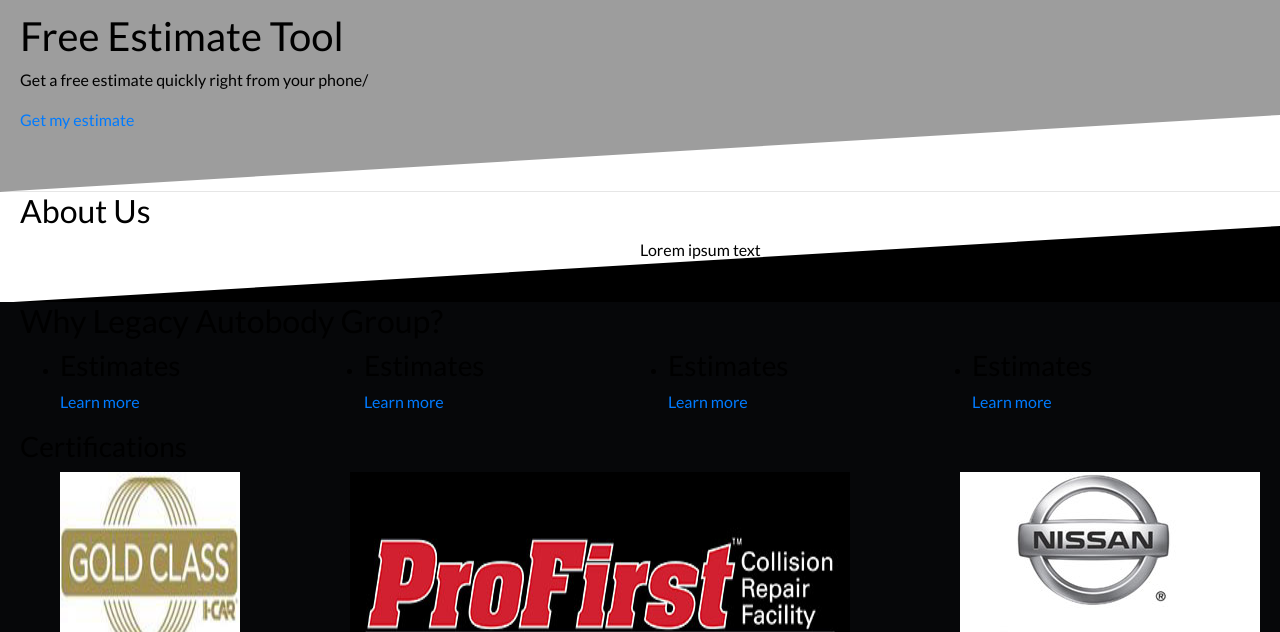
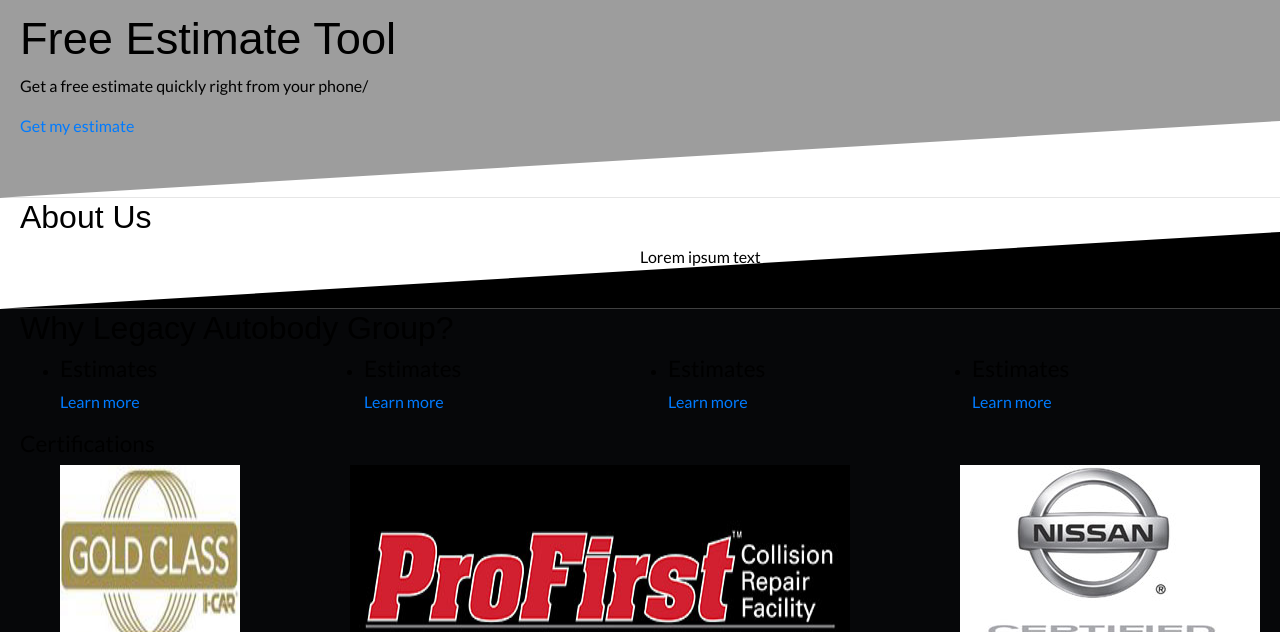
Before and after one commit to mahulett/legacy, a plain HTML site: page index.html in a window 1280 px wide. Shown: the part 168-800 px from the top of the page. Drawn offline with nearby package versions, Linux system fonts and the light colour scheme.

Commit message:
Added font imports, set typographic scale for heading tags

```diff
--- a/css/style.css
+++ b/css/style.css
@@ -60,23 +60,30 @@
   #TYPOGRAPHY
 \*------------------------------------*/
 
+@import url('https://fonts.googleapis.com/css?family=Lato:400,400i,700');
+@import url('https://fonts.googleapis.com/css?family=Oswald');
+
 body {
   font-family: 'Lato', sans-serif;
   font-size: 16px;
   color: #000;
 }
 
+h1, h2 {
+  font-family: 'Oswald', sans-serif;
+}
+
 h1 {
-
+  font-size: 2.827em;
 }
 
 
 h2 {
-
+  font-size: 1.999em;
 }
 
 h3 {
-
+  font-size: 1.414em;
 }
 
 p {
```
